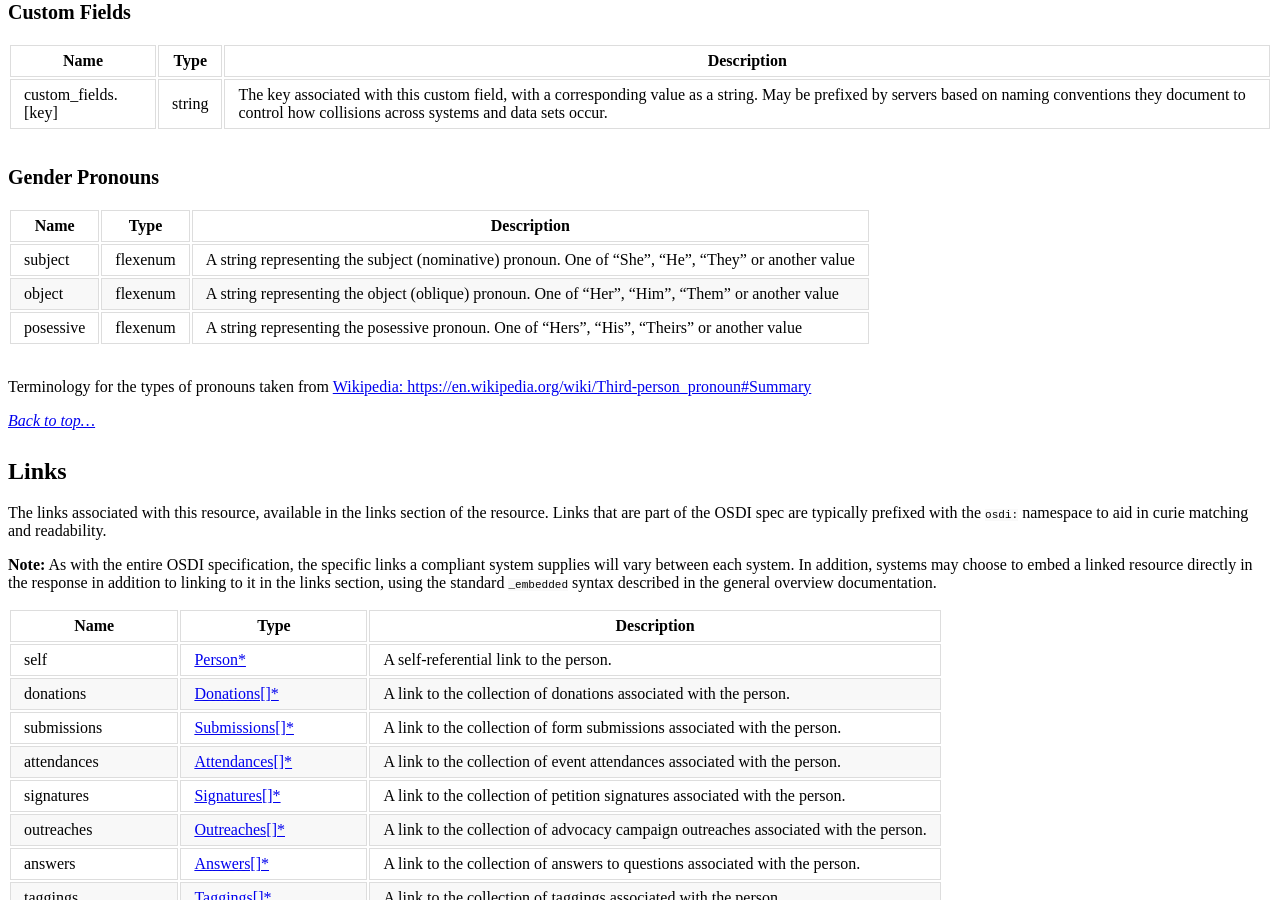
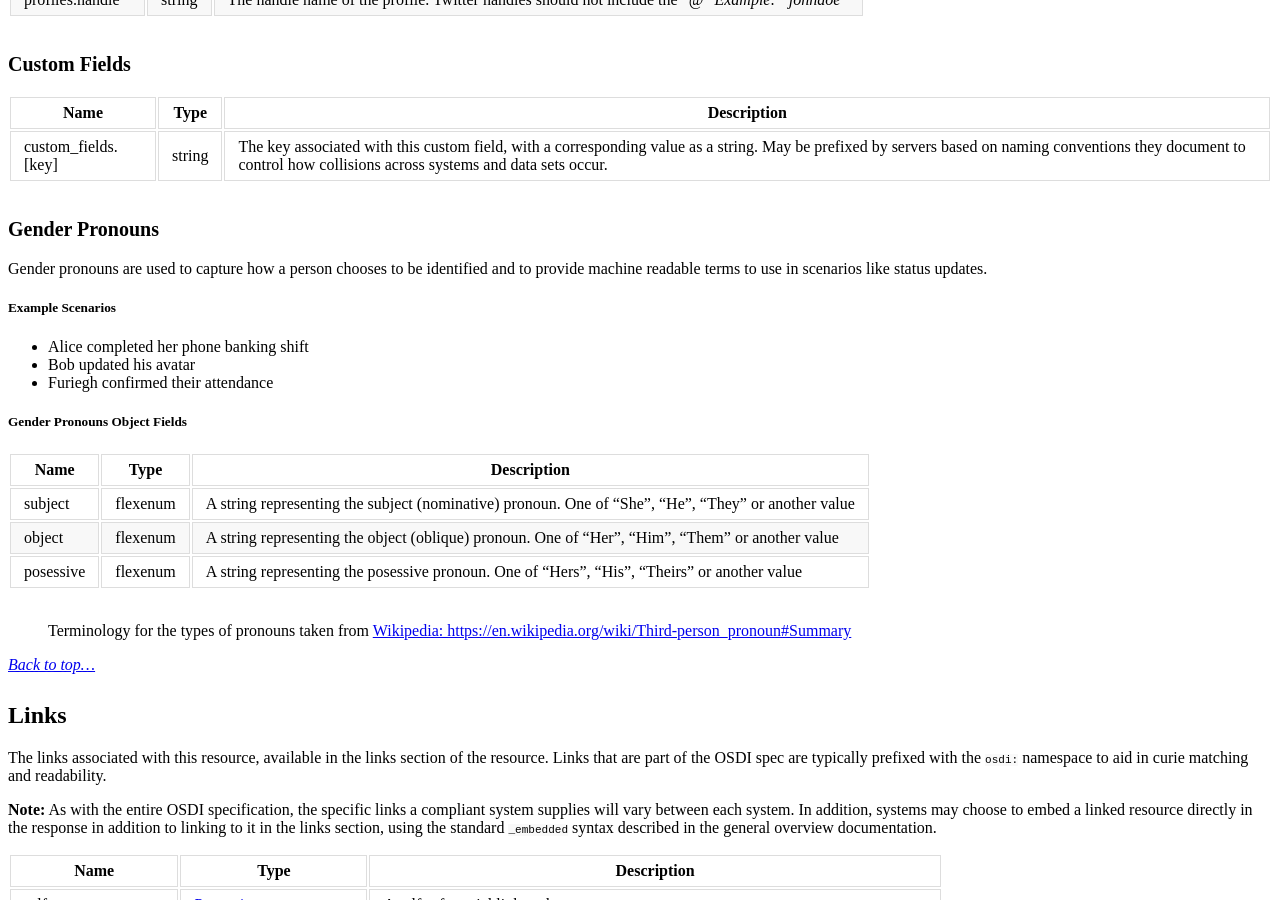
Before and after one commit to opensupporter/osdi-docs, a Jekyll site: the page built from people.md, in a window 1280 px wide and 900 px high, scrolled down 5913 px. Built offline with Jekyll 4.4.1, drawn with Linux system fonts in a browser that asks for light colours; a style sheet for code colours, icons or effects is not loaded; some of the changed text lies outside the part shown.

Commit message:
add array for additional_gender_identities

```diff
--- a/people.md
+++ b/people.md
@@ -59,6 +59,7 @@
 |honorific_suffix           |string    |An honorific suffix like "Jr.", "Ph.D", etc...
 |gender         |enum     |The gender binary with which a person most closely identifies, or "Other" if the person identifies with neither. One of "Female", "Male", or "Other".
 |gender_identity|string     |The self-described gender with which a person identifies. While this field is free-form, data should still follow standardized forms whenever possible (i.e. use "Female" and not "female" or "F"). _Examples: If a person self-identifies as "Female", both_ `gender` _and_ `gender_identity` _fields should have a value of "Female". If a person self-identifies as "Transgender Female",_ `gender` _should have a value of "Female" and_ `gender_identity` _should have a value of "Transgender Female"._
+|additional_gender_identities|string[] |An array of gender identities
 |gender_pronouns    | [Gender Pronouns](#gender-pronouns)   | An object hash representing the persons desired gender pronouns
 |party_identification   |flexenum     |Flexenum describing the person's politcal party identification. One of "None", "Democratic", "Republican", "Independent", or another free-form string.
 |parties |[Parties[]](#parties)|An array of all party object hashes associated with the person (past and present).
@@ -175,6 +176,15 @@
 |custom_fields.[key]	|string	|The key associated with this custom field, with a corresponding value as a string. May be prefixed by servers based on naming conventions they document to control how collisions across systems and data sets occur.
 
 #### Gender Pronouns
+Gender pronouns are used to capture how a person chooses to be identified and to provide machine readable terms to use in scenarios like status updates.
+
+##### Example Scenarios
+
+* Alice completed her phone banking shift
+* Bob updated his avatar
+* Furiegh confirmed their attendance
+
+##### Gender Pronouns Object Fields
 
 |Name           |Type       |Description
 |---------------|-----------|--------------
@@ -182,7 +192,7 @@
 |object         |flexenum   | A string representing the object (oblique) pronoun. One of "Her", "Him", "Them" or another value
 |posessive      |flexenum   | A string representing the posessive pronoun. One of "Hers", "His", "Theirs" or another value
 
-Terminology for the types of pronouns taken from [Wikipedia: https://en.wikipedia.org/wiki/Third-person_pronoun#Summary](https://en.wikipedia.org/wiki/Third-person_pronoun#Summary)
+> Terminology for the types of pronouns taken from [Wikipedia: https://en.wikipedia.org/wiki/Third-person_pronoun#Summary](https://en.wikipedia.org/wiki/Third-person_pronoun#Summary)
 
 
 _[Back to top...](#)_
```
